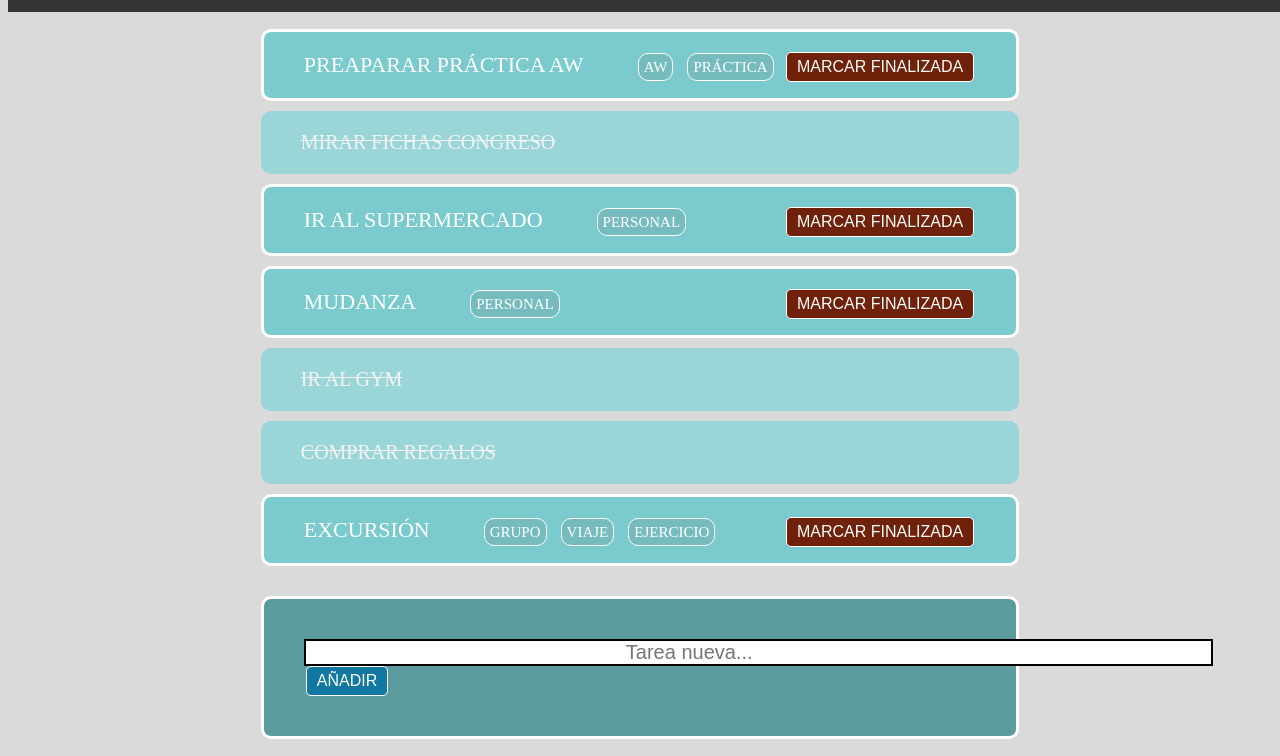
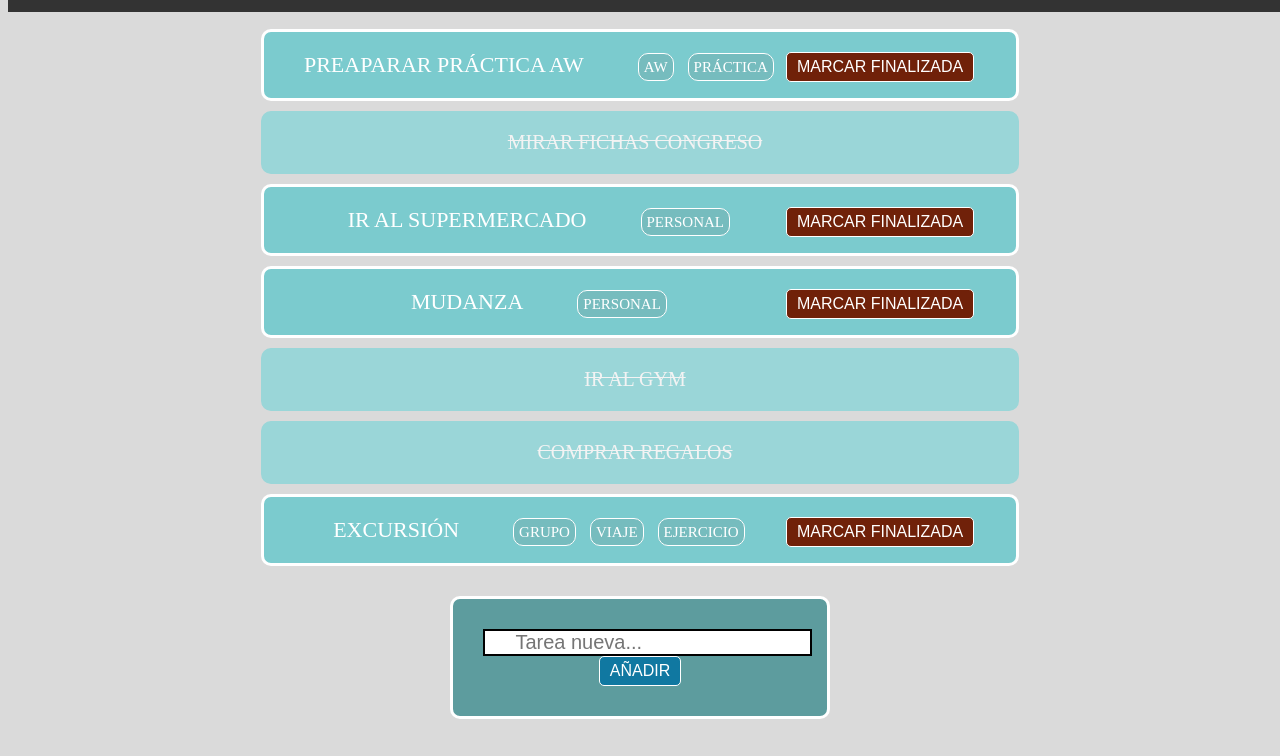
Before and after one commit to albercha17/AW_Proyect, a plain HTML site: page tasks.html in a window 1280 px wide. Shown: the part 121-877 px from the top of the page. Drawn offline with Linux system fonts and the light colour scheme.

Commit message:
ultimo commit

```diff
--- a/CSS/tasksPrint.css
+++ b/CSS/tasksPrint.css
@@ -5,7 +5,7 @@
     margin-top: 30px;
 }
 
-.botonTerminarTarea,#header menuUser,.botonEliminar,.añadirTarea{
+.botonTerminarTarea,#header menuUser,.botonEliminar,.añadirTarea,#iconoHeader,footer,#redesSociales{
     display: none;
 }
 
--- a/CSS/tasksScreen.css
+++ b/CSS/tasksScreen.css
@@ -49,7 +49,7 @@
 body {
     background-color:rgb(218, 218, 218);
     margin-top: 150px;
-
+   text-align: center;
 }
 
 #icono {
@@ -137,25 +137,25 @@ body {
 /*-----------------------------------AÑADIR TAREA---------------------------------------------------------*/
 
 .añadirTarea{
-    margin-left: 20%;
-    margin-right: 20%;
+    margin-left: 35%;
+    margin-right: 35%;
     margin-top: 30px;
-    padding: 40px 40px;
+    padding: 30px 30px;
     background-color:rgb(93, 156, 158);
     border-radius: 10px;
     border-width: 3px;
     border-style: solid;
     border-color: rgb(255, 255, 255);
+    text-align: center;
 }
 .nuevaTarea{
     font-size: 20px;
-    padding: 0px 320px;
+    padding: 0px 30px;
     margin-right: 30px;
     border-width: 2px;
     border-style: solid;
     border-color: rgb(0, 0, 0);
     transition: width 0.4s ease-in-out;
-
 
 
 }
--- a/tasks.html
+++ b/tasks.html
@@ -59,8 +59,8 @@
         <button class="button botonEliminar">ELIMINAR TAREAS COMPLETADAS</button>
     </body>
     <div id="footer">
-        <img src="imagenes/twitter.gif" width="50" style="margin-top: 10px;">
-        <img src="imagenes/Instagram.gif" width="90" style="margin-top: 10px;" >
+        <img src="imagenes/twitter.gif" id="redesSociales" width="50" style="margin-top: 10px;">
+        <img src="imagenes/Instagram.gif" id="redesSociales" width="90" style="margin-top: 10px;" >
         </div>
 
 </html>
```
